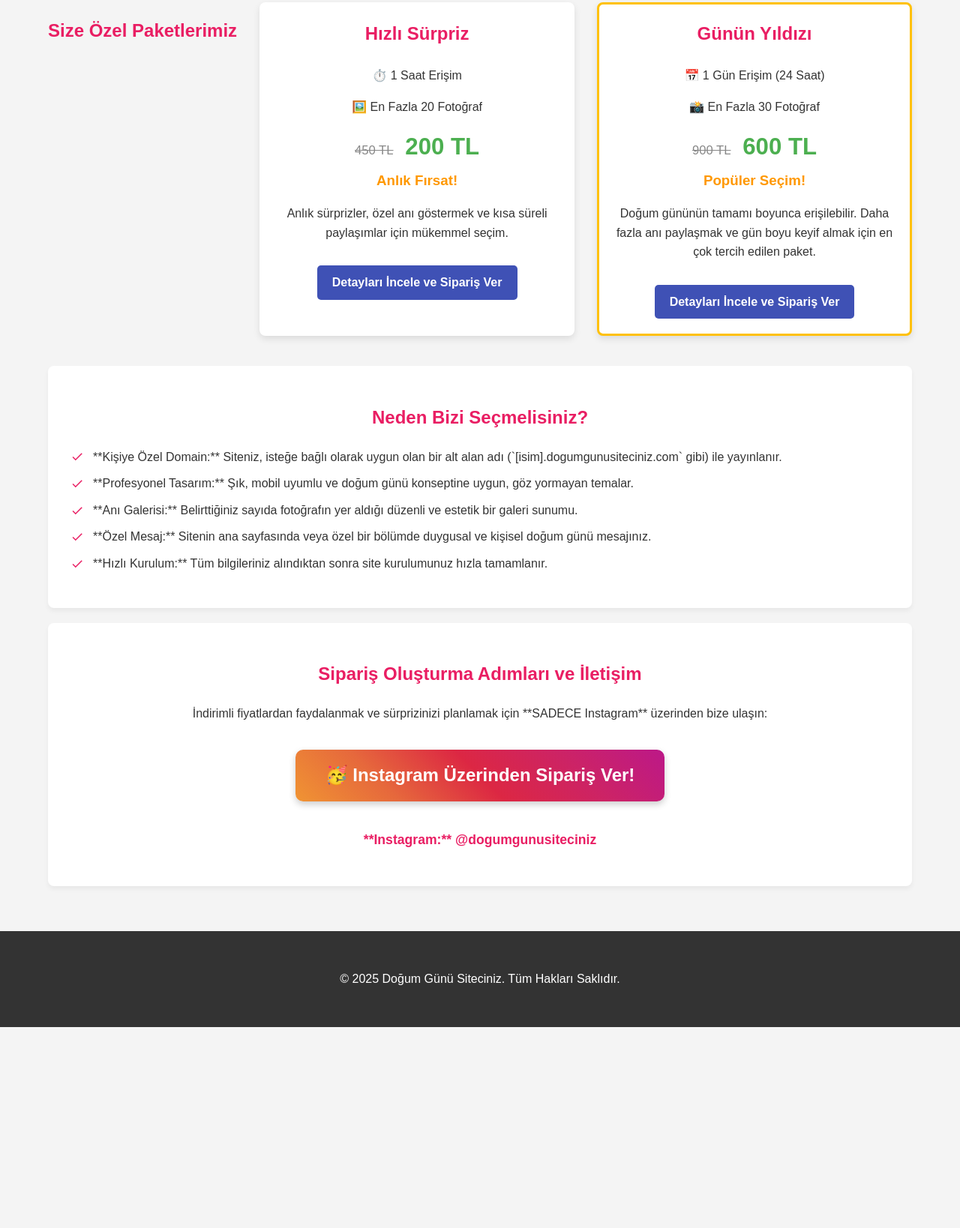
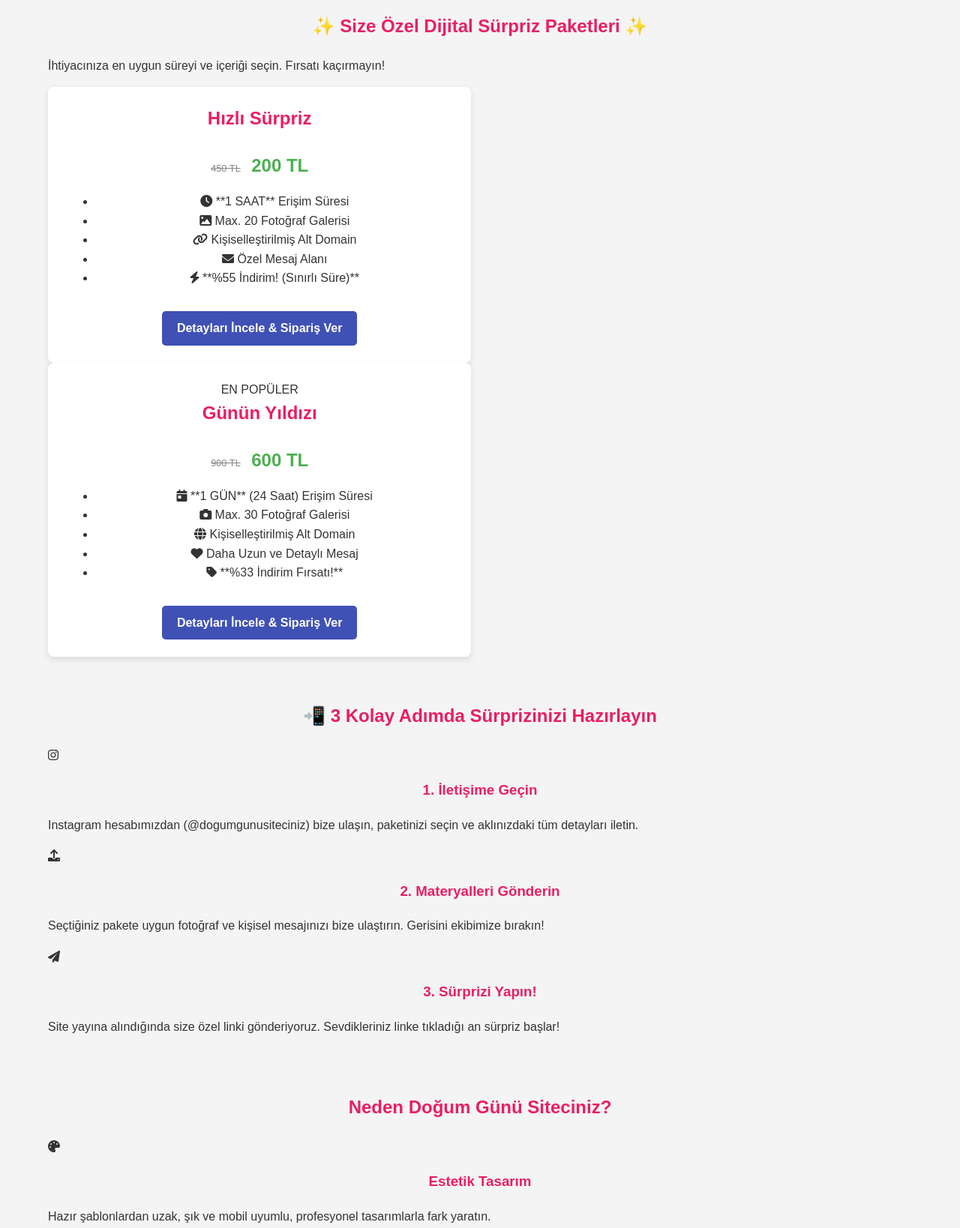
Before and after one commit to wuffy131-beep/bakim-oryus, a plain HTML site: page index.html in a window 1280 px wide. Shown: the part 413-2051 px from the top of the page at 75% size. Before the commit the page ends 1783 px from the top, so only its background shows below. Drawn offline with Linux system fonts and the light colour scheme.

Commit message:
Update index.html

```diff
--- a/index.html
+++ b/index.html
@@ -3,84 +3,147 @@
 <head>
     <meta charset="UTF-8">
     <meta name="viewport" content="width=device-width, initial-scale=1.0">
-    <title>Doğum Günü Siteciniz - Kişiye Özel Sürpriz Web Siteleri</title>
+    <title>Doğum Günü Siteciniz | En Özel Dijital Sürprizler</title>
     <link rel="stylesheet" href="style.css">
+    <link rel="stylesheet" href="https://cdnjs.cloudflare.com/ajax/libs/font-awesome/6.0.0-beta3/css/all.min.css">
 </head>
 <body>
 
     <header class="header">
-        <div class="container">
-            <h1>Doğum Günü Siteciniz</h1>
-            <p>Kişiye Özel Sürpriz Web Siteleri</p>
+        <div class="container nav-container">
+            <a href="#" class="logo">Doğum Günü Siteciniz</a>
+            <nav class="nav">
+                <a href="#paketler">Paketler</a>
+                <a href="#nasil-calisir">Süreç</a>
+                <a href="#guven">Neden Biz?</a>
+                <a href="#iletisim" class="cta-nav-button">Hemen Sipariş Ver</a>
+            </nav>
         </div>
     </header>
 
-    <main class="container">
-
-        <section class="hero">
-            <h2>Sevdiklerinize Unutulmaz Bir Dijital Hediye Sunun!</h2>
-            <p>Onların en özel anılarıyla, fotoğraflarıyla ve size özel mesajlarınızla tasarlanmış, sadece onlara ait, şık bir web sitesi yaratıyoruz.</p>
+    <section class="hero-section">
+        <div class="container">
+            <h1>Sevdiklerinize Bir Web Sitesi Hediye Edin!</h1>
+            <p class="slogan">Anılarla dolu, kişiye özel, sadece onlara ait dijital bir dünya yaratın. Unutulmaz sürprizler burada başlar.</p>
+            <a href="#paketler" class="main-cta-button scroll-link">🎉 Sürpriz Paketlerini İncele</a>
+        </div>
     </section>
 
-        <section class="packages">
-            <h2 class="section-title">Size Özel Paketlerimiz</h2>
+    <section id="paketler" class="packages-section section-padding">
+        <div class="container">
+            <h2 class="section-title">✨ Size Özel Dijital Sürpriz Paketleri ✨</h2>
+            <p class="section-subtitle">İhtiyacınıza en uygun süreyi ve içeriği seçin. Fırsatı kaçırmayın!</p>
 
-            <div class="package-card">
+            <div class="package-grid">
+
+                <div class="package-card standard">
                     <h3>Hızlı Sürpriz</h3>
-                <p class="duration">⏱️ 1 Saat Erişim</p>
-                <p class="photos">🖼️ En Fazla 20 Fotoğraf</p>
-                <div class="pricing">
+                    <div class="price-box">
                         <span class="old-price">450 TL</span>
                         <span class="new-price">200 TL</span>
-                    <span class="discount-label">Anlık Fırsat!</span>
                     </div>
-                <p class="detail">Anlık sürprizler, özel anı göstermek ve kısa süreli paylaşımlar için mükemmel seçim.</p>
-                <a href="https://www.instagram.com/dogumgunusiteciniz" target="_blank" class="insta-button">Detayları İncele ve Sipariş Ver</a>
+                    <ul class="features">
+                        <li><i class="fas fa-clock"></i> **1 SAAT** Erişim Süresi</li>
+                        <li><i class="fas fa-image"></i> Max. 20 Fotoğraf Galerisi</li>
+                        <li><i class="fas fa-link"></i> Kişiselleştirilmiş Alt Domain</li>
+                        <li><i class="fas fa-envelope"></i> Özel Mesaj Alanı</li>
+                        <li class="limited"><i class="fas fa-bolt"></i> **%55 İndirim! (Sınırlı Süre)**</li>
+                    </ul>
+                    <a href="#iletisim" class="insta-button scroll-link">Detayları İncele & Sipariş Ver</a>
                 </div>
 
-            <div class="package-card featured">
+                <div class="package-card premium">
+                    <div class="badge">EN POPÜLER</div>
                     <h3>Günün Yıldızı</h3>
-                <p class="duration">📅 1 Gün Erişim (24 Saat)</p>
-                <p class="photos">📸 En Fazla 30 Fotoğraf</p>
-                <div class="pricing">
+                    <div class="price-box">
                         <span class="old-price">900 TL</span>
                         <span class="new-price">600 TL</span>
-                    <span class="discount-label">Popüler Seçim!</span>
                     </div>
-                <p class="detail">Doğum gününün tamamı boyunca erişilebilir. Daha fazla anı paylaşmak ve gün boyu keyif almak için en çok tercih edilen paket.</p>
-                <a href="https://www.instagram.com/dogumgunusiteciniz" target="_blank" class="insta-button">Detayları İncele ve Sipariş Ver</a>
+                    <ul class="features">
+                        <li><i class="fas fa-calendar-day"></i> **1 GÜN** (24 Saat) Erişim Süresi</li>
+                        <li><i class="fas fa-camera"></i> Max. 30 Fotoğraf Galerisi</li>
+                        <li><i class="fas fa-globe"></i> Kişiselleştirilmiş Alt Domain</li>
+                        <li><i class="fas fa-heart"></i> Daha Uzun ve Detaylı Mesaj</li>
+                        <li class="limited"><i class="fas fa-tag"></i> **%33 İndirim Fırsatı!**</li>
+                    </ul>
+                    <a href="#iletisim" class="insta-button cta-premium scroll-link">Detayları İncele & Sipariş Ver</a>
                 </div>
-
+            </div>
         </section>
 
-        <section class="how-it-works">
-            <h2 class="section-title">Neden Bizi Seçmelisiniz?</h2>
-            <ul>
-                <li>**Kişiye Özel Domain:** Siteniz, isteğe bağlı olarak uygun olan bir alt alan adı (`[isim].dogumgunusiteciniz.com` gibi) ile yayınlanır.</li>
-                <li>**Profesyonel Tasarım:** Şık, mobil uyumlu ve doğum günü konseptine uygun, göz yormayan temalar.</li>
-                <li>**Anı Galerisi:** Belirttiğiniz sayıda fotoğrafın yer aldığı düzenli ve estetik bir galeri sunumu.</li>
-                <li>**Özel Mesaj:** Sitenin ana sayfasında veya özel bir bölümde duygusal ve kişisel doğum günü mesajınız.</li>
-                <li>**Hızlı Kurulum:** Tüm bilgileriniz alındıktan sonra site kurulumunuz hızla tamamlanır.</li>
-            </ul>
+        <section id="nasil-calisir" class="process-section section-padding">
+        <div class="container">
+            <h2 class="section-title">📲 3 Kolay Adımda Sürprizinizi Hazırlayın</h2>
+            <div class="process-steps">
+                <div class="step">
+                    <div class="step-icon"><i class="fab fa-instagram"></i></div>
+                    <h3>1. İletişime Geçin</h3>
+                    <p>Instagram hesabımızdan (@dogumgunusiteciniz) bize ulaşın, paketinizi seçin ve aklınızdaki tüm detayları iletin.</p>
+                </div>
+                <div class="step">
+                    <div class="step-icon"><i class="fas fa-upload"></i></div>
+                    <h3>2. Materyalleri Gönderin</h3>
+                    <p>Seçtiğiniz pakete uygun fotoğraf ve kişisel mesajınızı bize ulaştırın. Gerisini ekibimize bırakın!</p>
+                </div>
+                <div class="step">
+                    <div class="step-icon"><i class="fas fa-paper-plane"></i></div>
+                    <h3>3. Sürprizi Yapın!</h3>
+                    <p>Site yayına alındığında size özel linki gönderiyoruz. Sevdikleriniz linke tıkladığı an sürpriz başlar!</p>
+                </div>
+            </div>
+        </div>
     </section>
 
-        <section class="order-section">
-            <h2 class="section-title">Sipariş Oluşturma Adımları ve İletişim</h2>
-            <p>İndirimli fiyatlardan faydalanmak ve sürprizinizi planlamak için **SADECE Instagram** üzerinden bize ulaşın:</p>
-
-            <a href="https://www.instagram.com/dogumgunusiteciniz" target="_blank" class="main-cta-button">
-                🥳 Instagram Üzerinden Sipariş Ver!
-            </a>
-            <p class="insta-handle">**Instagram:** @dogumgunusiteciniz</p>
+    <section id="guven" class="trust-section section-padding">
+        <div class="container">
+            <h2 class="section-title">Neden Doğum Günü Siteciniz?</h2>
+            <div class="trust-points">
+                <div>
+                    <i class="fas fa-palette"></i>
+                    <h3>Estetik Tasarım</h3>
+                    <p>Hazır şablonlardan uzak, şık ve mobil uyumlu, profesyonel tasarımlarla fark yaratın.</p>
+                </div>
+                <div>
+                    <i class="fas fa-lock"></i>
+                    <h3>Gizlilik Garantisi</h3>
+                    <p>Siteniz arama motorlarında listelenmez. Linki sadece siz paylaşırsınız, %100 gizlidir.</p>
+                </div>
+                <div>
+                    <i class="fas fa-bolt"></i>
+                    <h3>Hızlı Teslimat</h3>
+                    <p>Tüm materyalleriniz eksiksiz ise, en kısa sürede sürprizinizi yayına hazırlıyoruz.</p>
+                </div>
+            </div>
+        </div>
     </section>
 
-    </main>
+    <section id="iletisim" class="contact-section section-padding">
+        <div class="container">
+            <h2 class="section-title">🎁 İndirimli Fiyatları Kaçırmayın!</h2>
+            <p class="section-subtitle">Siparişinizle ilgili tüm detayları, fotoğrafları ve sorularınızı iletmek için **sadece Instagram** üzerinden bizimle iletişime geçin.</p>
+
+            <a href="https://www.instagram.com/dogumgunusiteciniz" target="_blank" class="main-cta-button instagram-button">
+                <i class="fab fa-instagram"></i> INSTAGRAM ÜZERİNDEN SİPARİŞ VER
+            </a>
+            <p class="insta-handle">Hızlı İletişim: **@dogumgunusiteciniz**</p>
+        </div>
+    </section>
 
     <footer class="footer">
         <div class="container">
-            <p>© 2025 Doğum Günü Siteciniz. Tüm Hakları Saklıdır.</p>
+            <p>© 2025 Doğum Günü Siteciniz. Tüm Hakları Saklıdır. | İletişim: Instagram @dogumgunusiteciniz</p>
         </div>
     </footer>
 
+    <script>
+        document.querySelectorAll('.scroll-link').forEach(anchor => {
+            anchor.addEventListener('click', function (e) {
+                e.preventDefault();
+                document.querySelector(this.getAttribute('href')).scrollIntoView({
+                    behavior: 'smooth'
+                });
+            });
+        });
+    </script>
 </body>
 </html>
```
Lines whose indentation alone changed are shown as unchanged.
